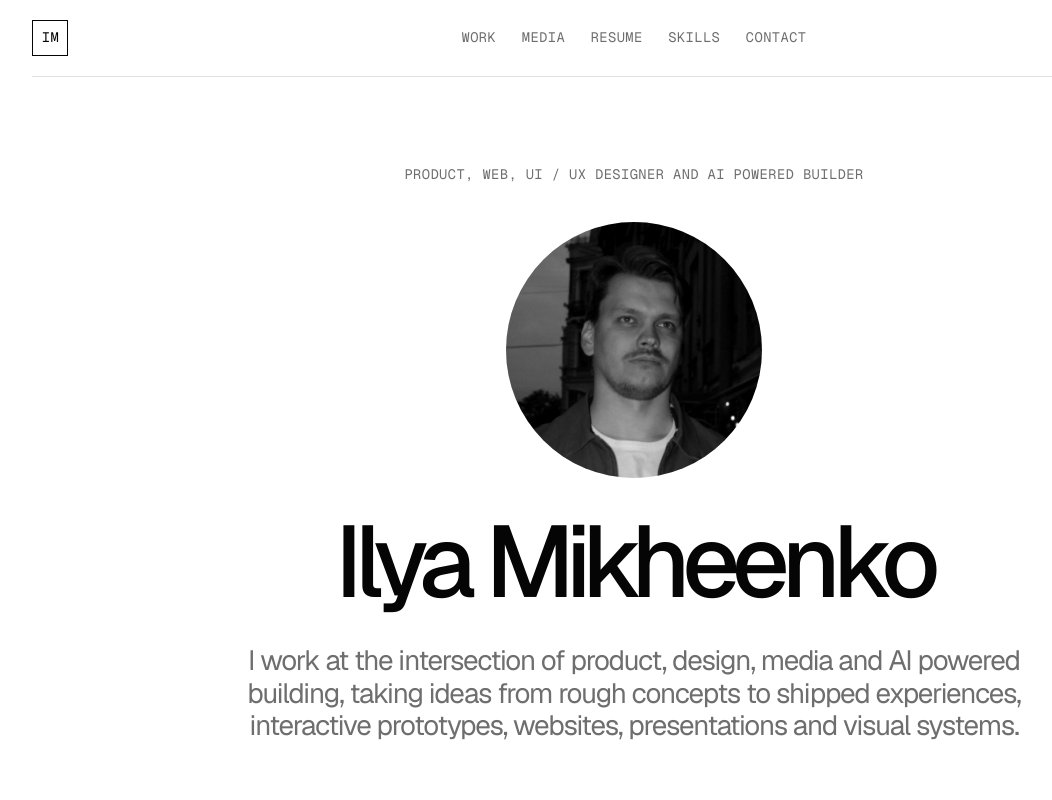
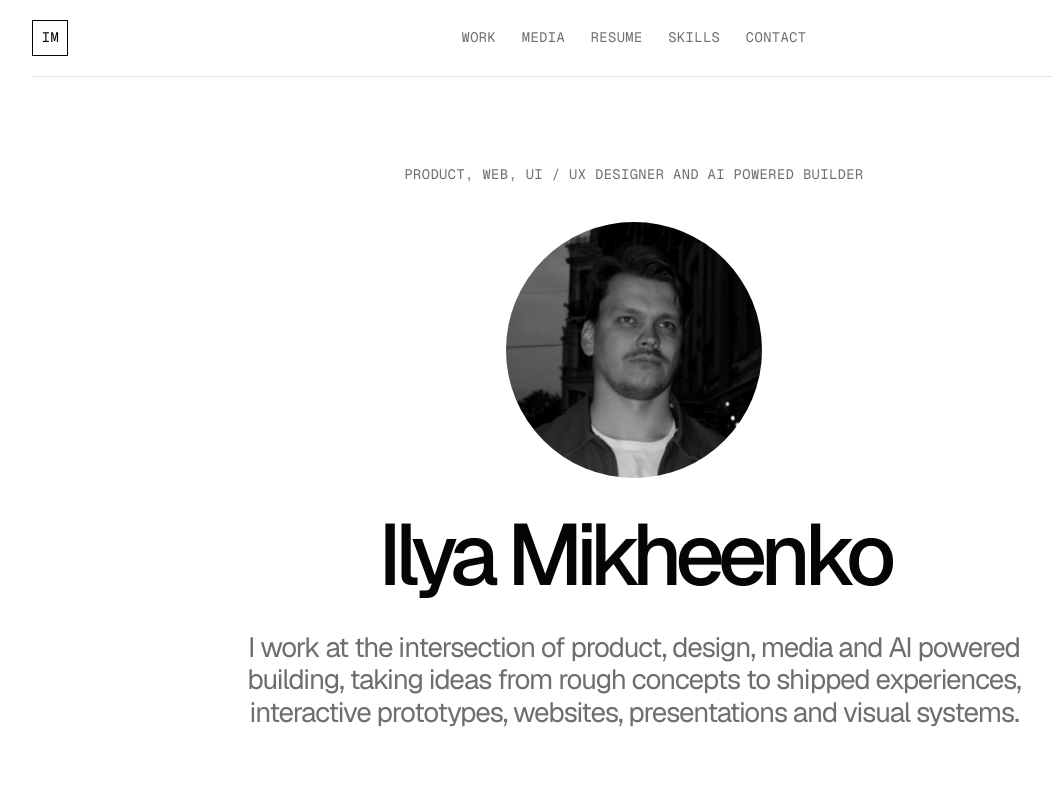
Before and after one commit to miheenko-i/portfolio, a React (Vite) app: page / in a window 1280 px wide. Shown: the top 800 px of the page, without its empty margins (6-1058 px from the left). Built offline with nearby package versions, Linux system fonts and the light colour scheme.

Commit message:
Scale down heading typography

```diff
--- a/src/style.css
+++ b/src/style.css
@@ -10,9 +10,9 @@
   --s-1: clamp(0.75rem, 0.7rem + 0.2vw, 0.875rem);
   --s0: clamp(1rem, 0.96rem + 0.2vw, 1.125rem);
   --s1: clamp(1.25rem, 1.1rem + 0.8vw, 1.8rem);
-  --s2: clamp(1.9rem, 1.45rem + 1.8vw, 2.9rem);
-  --s3: clamp(2.8rem, 2.1rem + 3vw, 4.6rem);
-  --s4: clamp(3.8rem, 2.8rem + 4.4vw, 7rem);
+  --s2: clamp(1.55rem, 1.2rem + 1.35vw, 2.35rem);
+  --s3: clamp(2.25rem, 1.75rem + 2.25vw, 3.7rem);
+  --s4: clamp(3.35rem, 2.45rem + 3.7vw, 6.25rem);
 
   --page: clamp(1rem, 3vw, 3rem);
   --section: clamp(4.5rem, 8vw, 8rem);
@@ -402,7 +402,7 @@ h1 {
 
 .mediaOverlay h3 {
   max-width: 560px;
-  font-size: clamp(1.8rem, 3.2vw, 3.6rem);
+  font-size: clamp(1.45rem, 2.55vw, 2.9rem);
   line-height: 0.96;
   letter-spacing: -0.06em;
   font-weight: 500;
```
